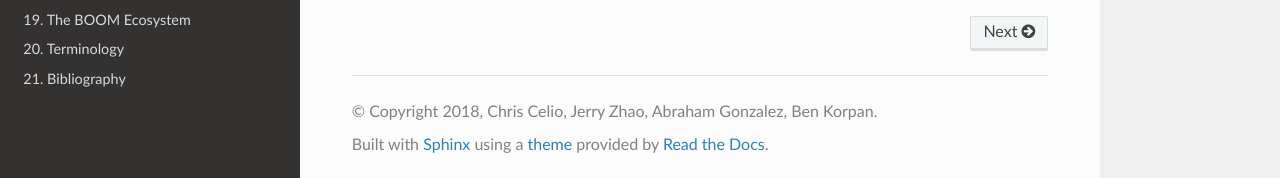
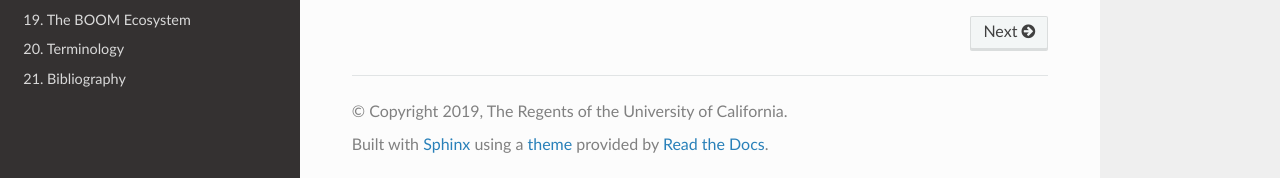
Before and after one commit to riscv-boom/riscv-boom, a Sphinx documentation site: the page built from docs/index.rst, in a window 1280 px wide and 900 px high, scrolled down 2006 px. Shown: the part 719-897 px from the top of the window. Built offline with Sphinx 7.4.7 and the Read the Docs theme 2.0.0, drawn with Linux system fonts in a browser that asks for light colours.

Commit message:
Fixed doc copyright to be UCB

```diff
--- a/docs/conf.py
+++ b/docs/conf.py
@@ -20,7 +20,7 @@
 # -- Project information -----------------------------------------------------
 
 project = 'RISCV-BOOM'
-copyright = '2018, Chris Celio, Jerry Zhao, Abraham Gonzalez, Ben Korpan'
+copyright = '2019, The Regents of the University of California'
 author = 'Chris Celio, Jerry Zhao, Abraham Gonzalez, Ben Korpan'
 
 # The short X.Y version
```
